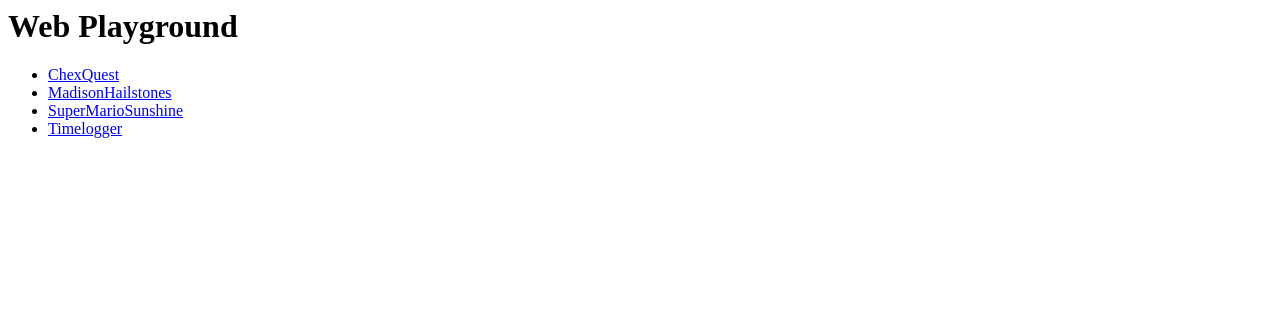
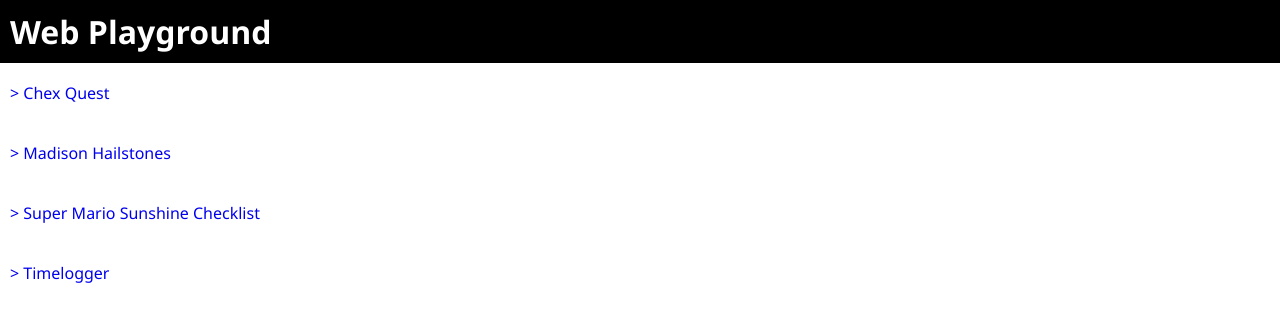
Before and after one commit to elias-berg/Web_Playground, a website: page index.html in a window 1280 px wide. Drawn offline with Linux system fonts and the light colour scheme.

Commit message:
Fun style points

```diff
--- a/index.html
+++ b/index.html
@@ -2,15 +2,41 @@
   <head>
     <title>Web Playground</title>
     <style>
+      * {
+        margin: 0;
+        font-family: 'Segoe UI', Tahoma, Geneva, Verdana, sans-serif;
+      }
+      .header {
+        padding: 10px;
+        width: 100%;
+        color: white;
+        background-color: black;
+      }
+      a {
+        display: block;
+        height: 40px;
+        width: 100%;
+        padding: 10px;
+        line-height: 40px;
+        text-decoration: none;
+      }
+      a:hover {
+        background-color: aquamarine;
+      }
+      a::before {
+        content: '> ';
+      }
     </style>
   </head>
   <body>
-    <h1>Web Playground</h1>
-    <ul>
-      <li><a href="./ChexQuest">ChexQuest</a></li>
-      <li><a href="./MadisonHailstones">MadisonHailstones</a></li>
-      <li><a href="./SuperMarioSunshine/Checklist.html">SuperMarioSunshine</a></li>
-      <li><a href="./Timelogger/logger.html">Timelogger</a></li>
-    </ul>
+    <div class="header">
+      <h1>Web Playground</h1>
+    </div>
+    <div class="links-container">
+      <a href="./ChexQuest">Chex Quest</a>
+      <a href="./MadisonHailstones">Madison Hailstones</a>
+      <a href="./SuperMarioSunshine/Checklist.html">Super Mario Sunshine Checklist</a>
+      <a href="./Timelogger/logger.html">Timelogger</a>
+    </div>
   </body>
 </html>
```
Also changed, not shown: README.md.
